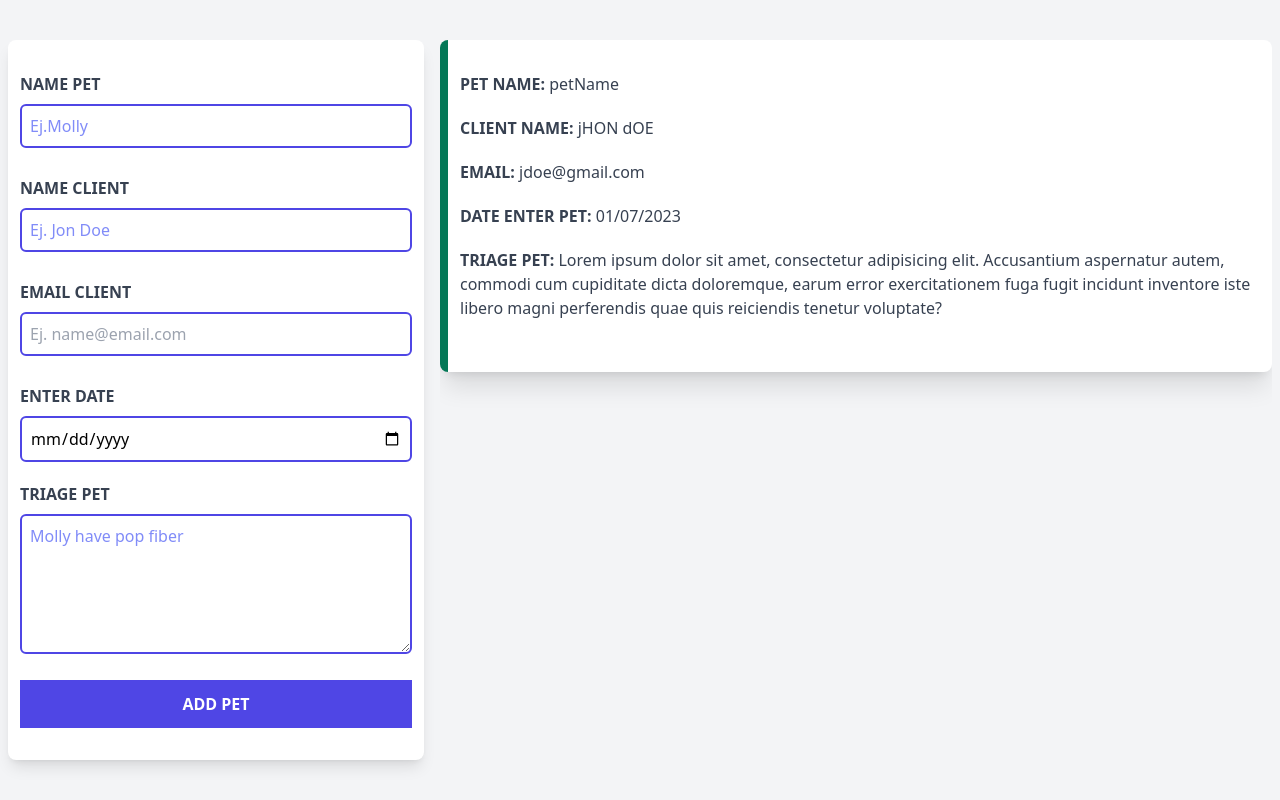
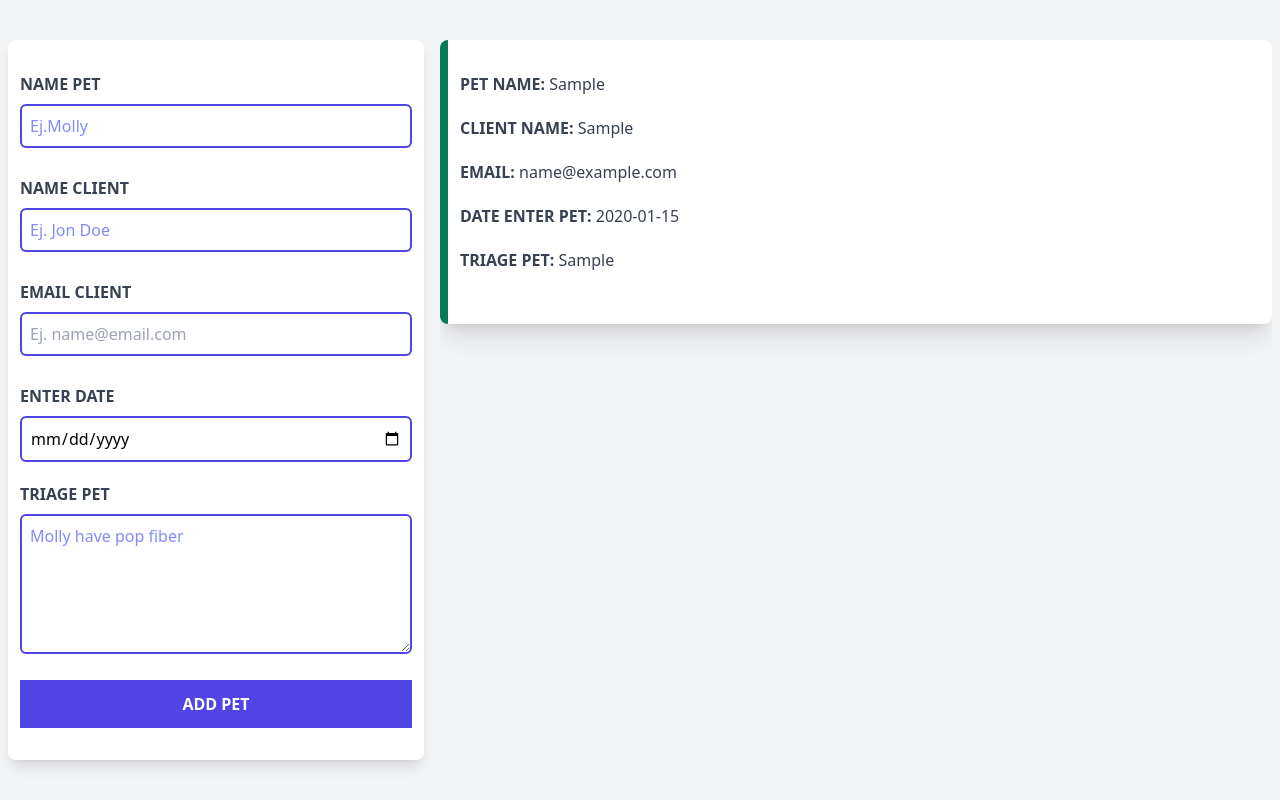
Before and after one commit to Quisutd3us/MollysVetApp, a React (Vite) app: page / in a window 1280 px wide. Both pictures are taken after typing "Sample", "Sample", "name@example.com", "2020-01-15", "Sample" into the empty fields and a click on the input "Add Pet". Shown: the part 292-1092 px from the top of the page. Built offline with nearby package versions, Linux system fonts and the light colour scheme.

Commit message:
pass props to client function

```diff
--- a/src/App.jsx
+++ b/src/App.jsx
@@ -18,7 +18,9 @@ function App() {
           <Form
               createPatients={createPatients}
           />
-          <ListClients/>
+          <ListClients
+              patients={patients}
+          />
         </div>
       </div>
   )
--- a/src/components/Client.jsx
+++ b/src/components/Client.jsx
@@ -1,4 +1,4 @@
-function Client() {
+function Client({petName,clientName,clientEmail,enterPet,triagePet}) {
   return (
       <div className="border-l-8 border-l-emerald-700 bg-white shadow-xl rounded-lg my-10 py-8 px-3">
         {/*petName*/}
@@ -7,7 +7,7 @@ function Client() {
               className={'block text-gray-700 font-bold uppercase'}
           >PET NAME: {' '}
             <span
-                className={'font-normal normal-case'}>petName
+                className={'font-normal normal-case'}>{petName}
               </span>
           </p>
         </div>
@@ -17,7 +17,7 @@ function Client() {
               className={'block text-gray-700 font-bold uppercase'}
           >CLIENT NAME: {' '}
             <span
-                className={'font-normal normal-case'}>jHON dOE
+                className={'font-normal normal-case'}>{clientName}
               </span>
           </p>
         </div>
@@ -27,7 +27,7 @@ function Client() {
               className={'block text-gray-700 font-bold uppercase'}
           >Email: {' '}
             <span
-                className={'font-normal normal-case'}>jdoe@gmail.com
+                className={'font-normal normal-case'}>{clientEmail}
               </span>
           </p>
         </div>
@@ -37,7 +37,7 @@ function Client() {
               className={'block text-gray-700 font-bold uppercase'}
           > Date Enter Pet: {' '}
             <span
-                className={'font-normal normal-case'}>01/07/2023
+                className={'font-normal normal-case'}>{enterPet}
               </span>
           </p>
         </div>
@@ -47,7 +47,7 @@ function Client() {
               className={'block text-gray-700 font-bold uppercase'}
           >Triage Pet: {' '}
             <span
-                className={'font-normal normal-case'}>Lorem ipsum dolor sit amet, consectetur adipisicing elit. Accusantium aspernatur autem, commodi cum cupiditate dicta doloremque, earum error exercitationem fuga fugit incidunt inventore iste libero magni perferendis quae quis reiciendis tenetur voluptate?
+                className={'font-normal normal-case'}>{triagePet}
               </span>
           </p>
         </div>
--- a/src/components/Clients.jsx
+++ /dev/null
@@ -1,58 +0,0 @@
-function Clients() {
-  return (
-      <div className="border-l-8 border-l-emerald-700 bg-white shadow-xl rounded-lg my-10 py-8 px-3">
-        {/*petName*/}
-        <div className=" mb-5">
-          <p
-              className={'block text-gray-700 font-bold uppercase'}
-          >PET NAME: {' '}
-            <span
-                className={'font-normal normal-case'}>Molly
-              </span>
-          </p>
-        </div>
-        {/*clientName*/}
-        <div className="petName mb-5">
-          <p
-              className={'block text-gray-700 font-bold uppercase'}
-          >CLIENT NAME: {' '}
-            <span
-                className={'font-normal normal-case'}>jHON dOE
-              </span>
-          </p>
-        </div>
-        {/*emailName*/}
-        <div className="mb-5">
-          <p
-              className={'block text-gray-700 font-bold uppercase'}
-          >Email: {' '}
-            <span
-                className={'font-normal normal-case'}>jdoe@gmail.com
-              </span>
-          </p>
-        </div>
-        {/*enterPet*/}
-        <div className="mb-5">
-          <p
-              className={'block text-gray-700 font-bold uppercase'}
-          > Date Enter Pet: {' '}
-            <span
-                className={'font-normal normal-case'}>01/07/2023
-              </span>
-          </p>
-        </div>
-        {/*triagePet*/}
-        <div className="mb-5">
-          <p
-              className={'block text-gray-700 font-bold uppercase'}
-          >Triage Pet: {' '}
-            <span
-                className={'font-normal normal-case'}>Lorem ipsum dolor sit amet, consectetur adipisicing elit. Accusantium aspernatur autem, commodi cum cupiditate dicta doloremque, earum error exercitationem fuga fugit incidunt inventore iste libero magni perferendis quae quis reiciendis tenetur voluptate?
-              </span>
-          </p>
-        </div>
-      </div>
-  );
-}
-
-export default Clients;
--- a/src/components/ListClients.jsx
+++ b/src/components/ListClients.jsx
@@ -1,7 +1,6 @@
 import Client from "./Client.jsx";
 
-function ListClients() {
-
+function ListClients({patients}) {
   return (
       <div className={'md:w-1/2 lg:w-2/3 mx-2'}>
         <h4 className={'text-3xl font-black text-right'}>List Clients</h4>
@@ -9,8 +8,21 @@ function ListClients() {
           <span className={'text-indigo-600 font-bold'}> Clients and Dates</span>
         </p>
         <div className={'md:h-screen overflow-y-scroll'}>
+
           {/*Client INFO*/}
-          <Client/>
+          {patients.map((patient) =>
+              (
+                  <Client
+                      key={patient.id}
+                      id={patient.id}
+                      petName={patient.petName}
+                      clientName={patient.clientName}
+                      clientEmail={patient.clientEmail}
+                      enterPet={patient.enterPet}
+                      triagePet={patient.triagePet}
+                  />
+              )
+          )}
         </div>
       </div>
   );
```
